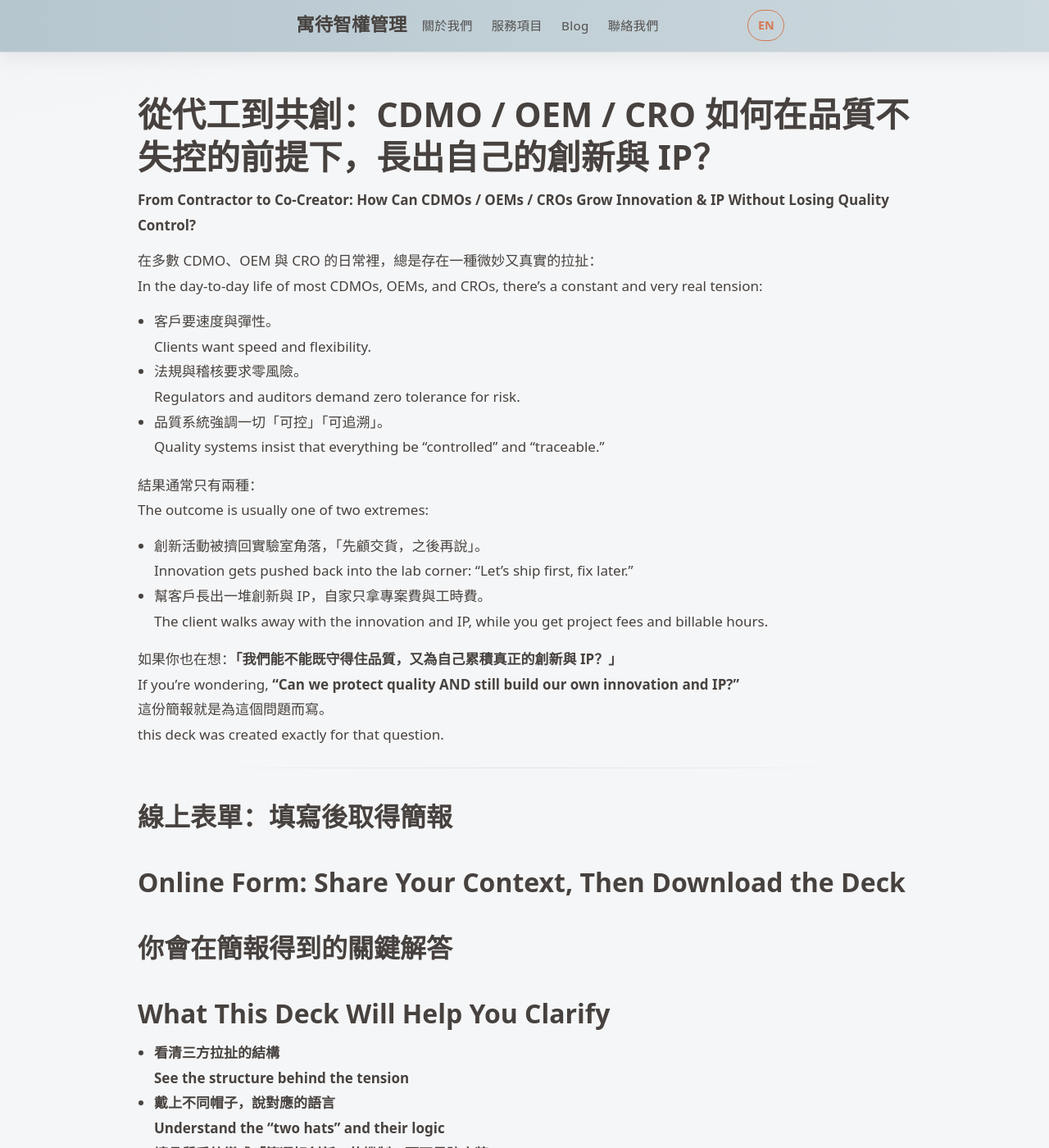
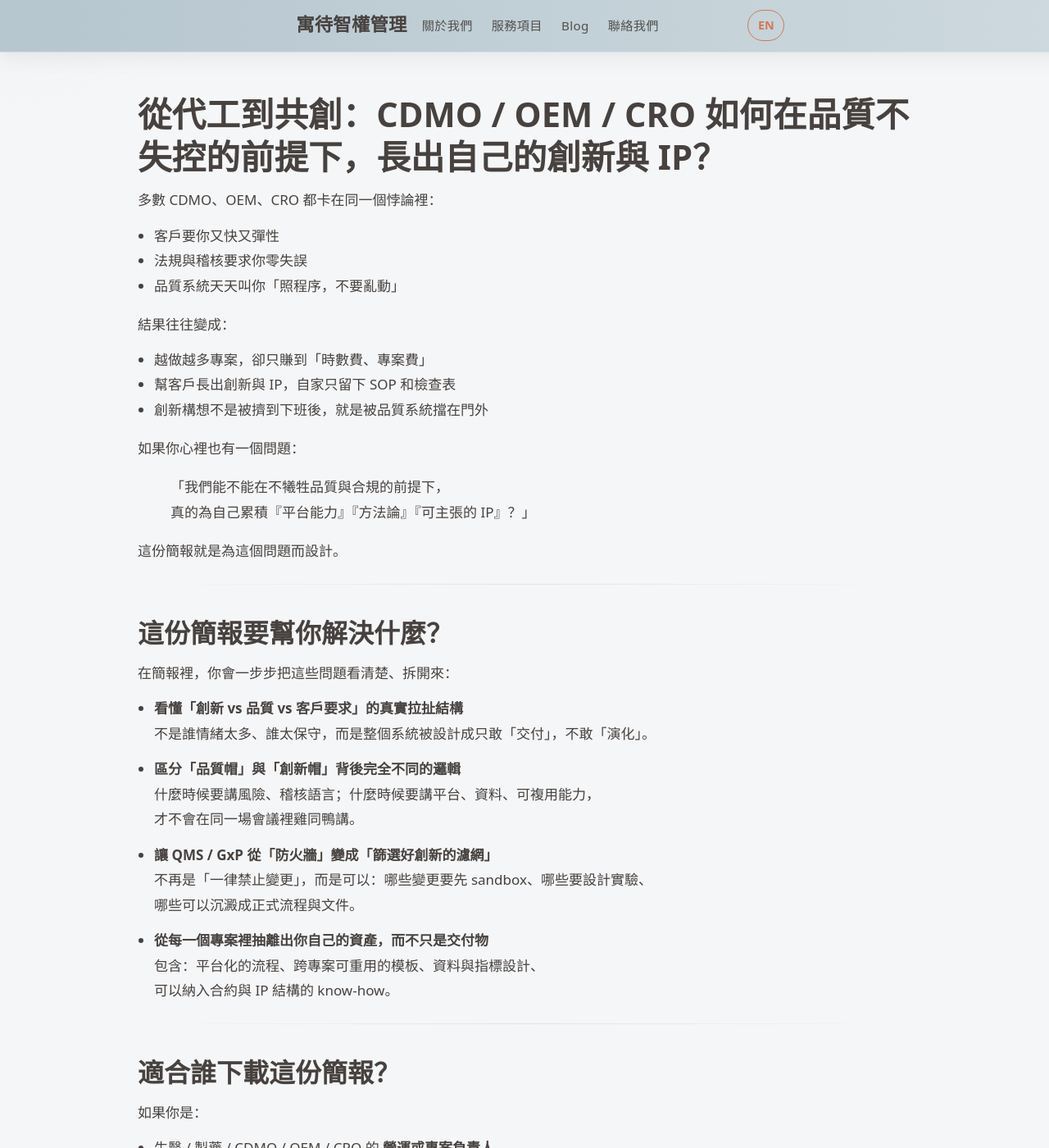
Before and after one commit to nuancenil/udipconsult, a Jekyll site: the page built from _posts/2025-11-25-cdmo-innovation-quality-zh.md, in a window 1280 px wide and 1400 px high. Shown: the whole window at 82% size. Built offline with Jekyll 4.4.1, drawn with Linux system fonts in a browser that asks for light colours; some of the changed text lies outside the part shown.

Commit message:
Update site content

```diff
--- a/_posts/2025-11-25-cdmo-innovation-quality-zh.md
+++ b/_posts/2025-11-25-cdmo-innovation-quality-zh.md
@@ -7,51 +7,73 @@
 en_url: /2025/11/25/cdmo-innovation-quality-en/
 ---
 # 從代工到共創：CDMO / OEM / CRO 如何在品質不失控的前提下，長出自己的創新與 IP？
-**From Contractor to Co-Creator: How Can CDMOs / OEMs / CROs Grow Innovation & IP Without Losing Quality Control?**
 
-在多數 CDMO、OEM 與 CRO 的日常裡，總是存在一種微妙又真實的拉扯：
-In the day-to-day life of most CDMOs, OEMs, and CROs, there’s a constant and very real tension:
+多數 CDMO、OEM、CRO 都卡在同一個悖論裡：
 
-- 客戶要速度與彈性。
-  Clients want speed and flexibility.
-- 法規與稽核要求零風險。
-  Regulators and auditors demand zero tolerance for risk.
-- 品質系統強調一切「可控」「可追溯」。
-  Quality systems insist that everything be “controlled” and “traceable.”
+- 客戶要你又快又彈性
+- 法規與稽核要求你零失誤
+- 品質系統天天叫你「照程序，不要亂動」
 
-結果通常只有兩種：
-The outcome is usually one of two extremes:
+結果往往變成：
 
-- 創新活動被擠回實驗室角落，「先顧交貨，之後再說」。
-  Innovation gets pushed back into the lab corner: “Let’s ship first, fix later.”
-- 幫客戶長出一堆創新與 IP，自家只拿專案費與工時費。
-  The client walks away with the innovation and IP, while you get project fees and billable hours.
+- 越做越多專案，卻只賺到「時數費、專案費」
+- 幫客戶長出創新與 IP，自家只留下 SOP 和檢查表
+- 創新構想不是被擠到下班後，就是被品質系統擋在門外
 
-如果你也在想：**「我們能不能既守得住品質，又為自己累積真正的創新與 IP？」**
-If you’re wondering, **“Can we protect quality AND still build our own innovation and IP?”**
-這份簡報就是為這個問題而寫。
-this deck was created exactly for that question.
+如果你心裡也有一個問題：
 
+> 「我們能不能在不犧牲品質與合規的前提下，
+>  真的為自己累積『平台能力』『方法論』『可主張的 IP』？」
+
+這份簡報就是為這個問題而設計。
 
 ---
 
-## 線上表單：填寫後取得簡報
-## Online Form: Share Your Context, Then Download the Deck
+## 這份簡報要幫你解決什麼？
 
-## 你會在簡報得到的關鍵解答
-## What This Deck Will Help You Clarify
+在簡報裡，你會一步步把這些問題看清楚、拆開來：
 
-- **看清三方拉扯的結構**
-  **See the structure behind the tension**
-- **戴上不同帽子，說對應的語言**
-  **Understand the “two hats” and their logic**
-- **讓品質系統變成「篩選好創新」的機制，而不是防火牆**
-  **Turn quality systems into filters for good innovation, not firewalls against change**
-- **讓 CDMO / OEM / CRO 不只剩下「代工」角色**
-  **Move beyond pure contract work and build your own IP base**
+- **看懂「創新 vs 品質 vs 客戶要求」的真實拉扯結構**
+  不是誰情緒太多、誰太保守，而是整個系統被設計成只敢「交付」，不敢「演化」。
 
-> 真正的解法與架構細節，被放在簡報裡等你拆解。
-> The detailed solution patterns and structures are inside the deck for you to explore.
+- **區分「品質帽」與「創新帽」背後完全不同的邏輯**
+  什麼時候要講風險、稽核語言；什麼時候要講平台、資料、可複用能力，
+  才不會在同一場會議裡雞同鴨講。
+
+- **讓 QMS / GxP 從「防火牆」變成「篩選好創新的濾網」**
+  不再是「一律禁止變更」，而是可以：哪些變更要先 sandbox、哪些要設計實驗、
+  哪些可以沉澱成正式流程與文件。
+
+- **從每一個專案裡抽離出你自己的資產，而不只是交付物**
+  包含：平台化的流程、跨專案可重用的模板、資料與指標設計、
+  可以納入合約與 IP 結構的 know-how。
+
+---
+
+## 適合誰下載這份簡報？
+
+如果你是：
+
+- 生醫 / 製藥 / CDMO / OEM / CRO 的 **營運或專案負責人**
+- 在 QA / QC / RA / IP 之間協調、每天處理「這個可以改嗎？」的人
+- 想讓組織從「接案代工」慢慢走向「共創平台」的主管或創辦人
+
+這份簡報會給你一個共同的「對話框架」，
+讓你在跟老闆、品質、客戶討論時，不再只是靠感覺與火力，而是靠結構。
+
+---
+
+填寫表單可以幫助我們後續在更新簡報或寫後續內容時，
+優先針對像你這樣的團隊，提供更具體的案例與工具。
+
+---
+
+## 線上表單：填寫後即可在畫面上取得下載連結
+
+請花 2～3 分鐘，透過下方表單回答幾個關於你組織現況的問題。
+送出後，畫面會直接顯示簡報下載連結。
+
+_載入表單中… Loading…_
 
 <iframe src="https://docs.google.com/forms/d/e/1FAIpQLSenXfe2G9g7gJmbxmlumwWHq1sszq5FHGQbktgbXZv8HUoNRw/viewform?embedded=true"
         width="100%" height="900" frameborder="0" marginheight="0" marginwidth="0">
```
Also changed, not shown: _posts/2025-11-25-cdmo-innovation-quality-en.md (+62 -23 lines).
